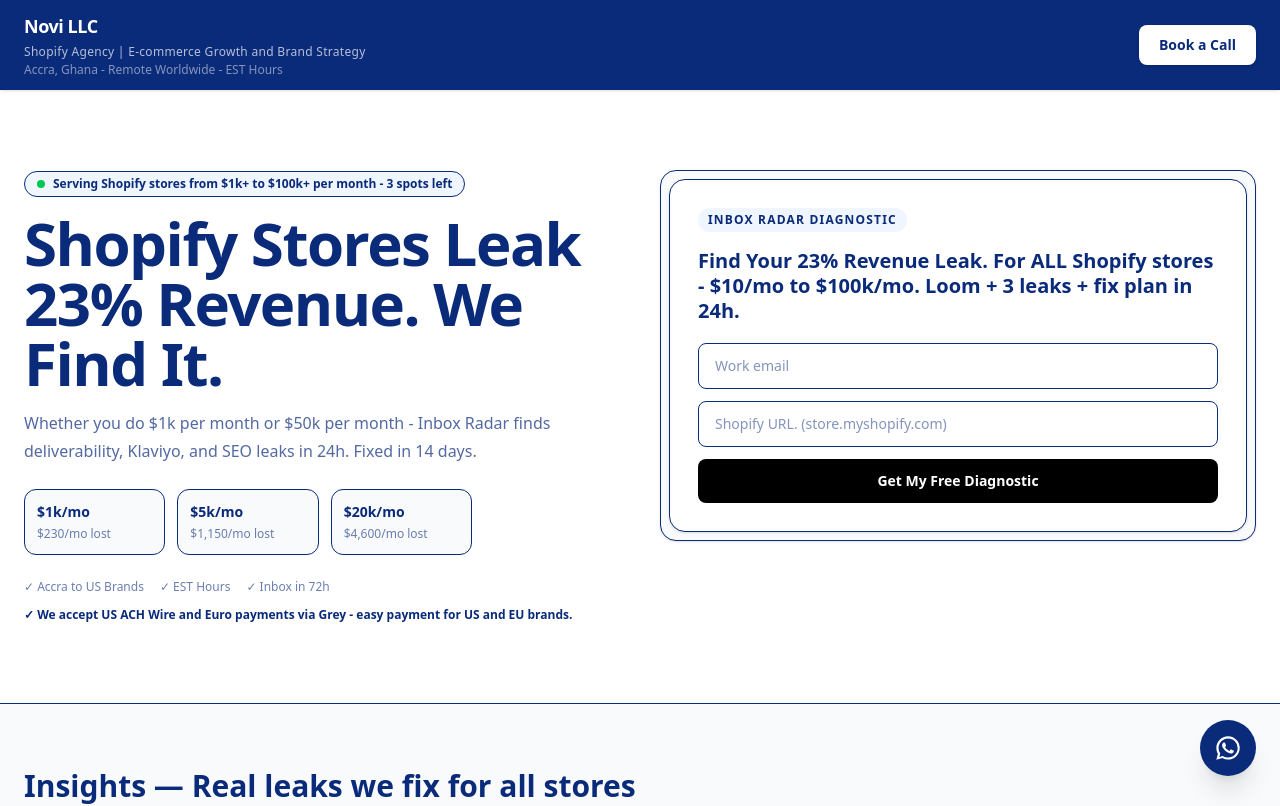
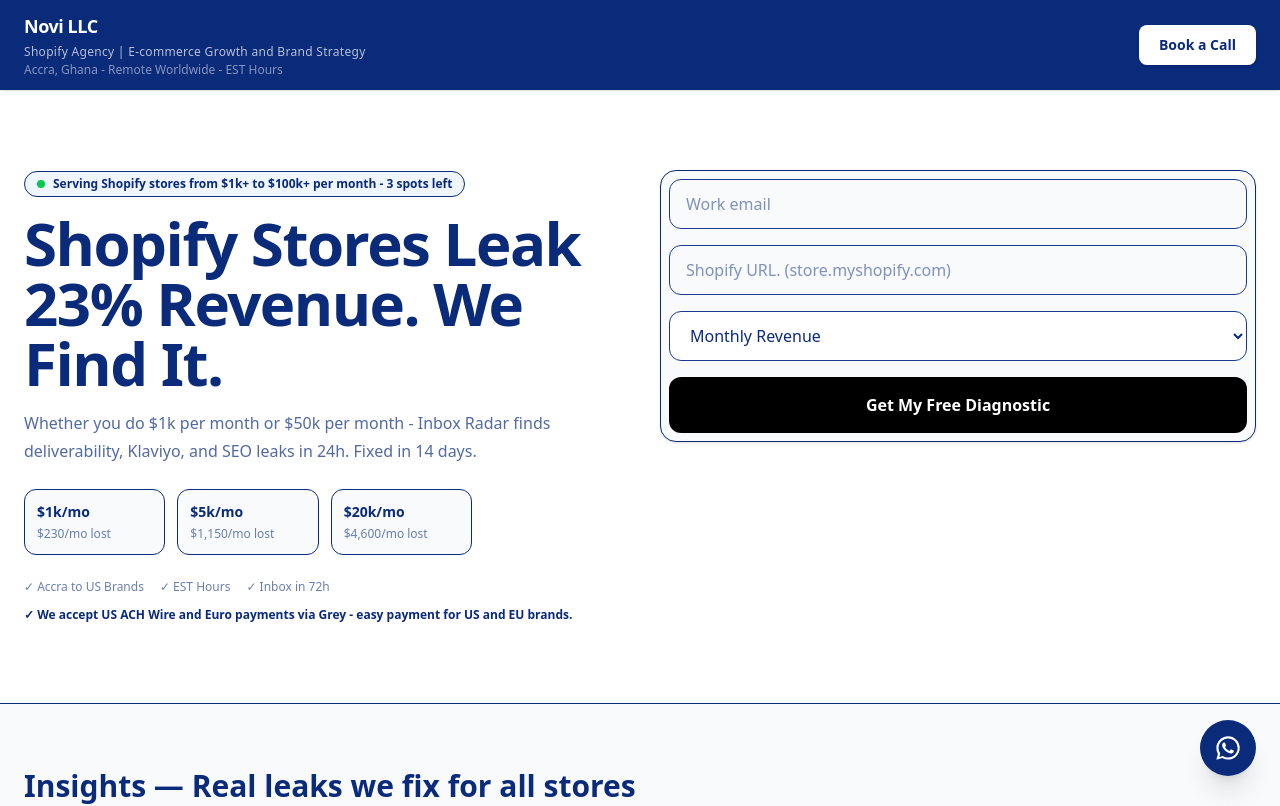
Before and after one commit to NOVI-I6699-cmd/portfolio-starter-kit, a Next.js app: page / in a window 1280 px wide. Shown: the top 806 px of the page. Built offline with nearby package versions, Linux system fonts and the light colour scheme.

Commit message:
Update AuditForm.tsx

```diff
--- a/app/components/AuditForm.tsx
+++ b/app/components/AuditForm.tsx
@@ -1,60 +1,69 @@
-"use client"
-import { useState } from 'react'
+'use client';
+import { useState } from 'react';
 
 export default function AuditForm() {
-  const [submitted, setSubmitted] = useState(false)
-  const [loading, setLoading] = useState(false)
+  const [email, setEmail] = useState('');
+  const [store, setStore] = useState('');
+  const [revenue, setRevenue] = useState('');
+  const [loading, setLoading] = useState(false);
+  const [done, setDone] = useState(false);
 
-  const handleSubmit = async (e: React.FormEvent<HTMLFormElement>) => {
-    e.preventDefault()
-    setLoading(true)
-    const form = e.currentTarget
-    const formData = new FormData(form)
-    const email = formData.get('email')
-    const store = formData.get('store') || (formData.get('store_url') as string) || 'unknown'
-
-    // Try common field names
-    const storeValue = (formData.get('shopify') as string) || (formData.get('store') as string) || (form.querySelector('input[placeholder*="Shopify"]') as HTMLInputElement)?.value || 'not provided'
-
+  const handleSubmit = async (e: React.FormEvent) => {
+    e.preventDefault();
+    setLoading(true);
     try {
       const res = await fetch('/api/subscribe', {
         method: 'POST',
         headers: { 'Content-Type': 'application/json' },
-        body: JSON.stringify({ email: email || storeValue, store: storeValue }),
-      })
-      const data = await res.json()
-      if (!res.ok) throw new Error(data.error)
-      setSubmitted(true)
-    } catch (err) {
-      alert('Failed: ' + (err as Error).message + ' - please WhatsApp us')
-    } finally {
-      setLoading(false)
+        body: JSON.stringify({ email, store, revenue }),
+      });
+      if (res.ok) setDone(true);
+      else alert('Failed - try again');
+    } catch {
+      alert('Failed - try again');
     }
-  }
+    setLoading(false);
+  };
 
-  if (submitted) {
-    return (
-      <div className="bg-white rounded-2xl border shadow-sm p-7">
-        <div className="w-12 h-12 rounded-full bg-green-50 flex items-center justify-center text-green-600 font-bold">✓</div>
-        <div className="mt-2 text-sm opacity-70">We serve all stores from $10k/mo to $100k/mo. Loom in 24h. Accra, Ghana - EST Hours.</div>
-        <div className="mt-2 text-sm font-bold">Diagnostic requested. ✓</div>
-      </div>
-    )
+  if (done) {
+    return <div className="p-6 text-center font-bold">✅ Sent! Check inbox in 24h - Loom + 3 leaks.</div>;
   }
 
   return (
-    <div className="bg-white rounded-2xl border shadow-sm p-8 md:p-7">
-      <div className="flex items-center justify-between">
-        <span className="text-xs uppercase tracking-widest font-semibold px-2.5 py-1 rounded-full bg-blue-50">INBOX RADAR DIAGNOSTIC</span>
-      </div>
-      <div className="mt-4 text-xl font-bold leading-tight">Find Your 23% Revenue Leak. For ALL Shopify stores - $10/mo to $100k/mo. Loom + 3 leaks + fix plan in 24h.</div>
-      <form onSubmit={handleSubmit} className="mt-5 space-y-3">
-        <input required name="email" type="email" placeholder="Work email" className="w-full border rounded-lg px-4 py-3 text-sm" />
-        <input required name="store" type="text" placeholder="Shopify URL. (store.myshopify.com)" className="w-full border rounded-lg px-4 py-3 text-sm" />
-        <button disabled={loading} type="submit" className="w-full bg-black text-white rounded-lg py-3 text-sm font-semibold">
-          {loading ? 'Sending...' : 'Get My Free Diagnostic'}
-        </button>
-      </form>
-    </div>
-  )
+    <form onSubmit={handleSubmit} className="flex flex-col gap-4">
+      <input
+        type="email"
+        required
+        placeholder="Work email"
+        value={email}
+        onChange={(e) => setEmail(e.target.value)}
+        className="border border-blue-900 rounded-xl px-4 py-3"
+      />
+      <input
+        type="text"
+        placeholder="Shopify URL. (store.myshopify.com)"
+        value={store}
+        onChange={(e) => setStore(e.target.value)}
+        className="border border-blue-900 rounded-xl px-4 py-3"
+      />
+      <select
+        required
+        value={revenue}
+        onChange={(e) => setRevenue(e.target.value)}
+        className="border border-blue-900 rounded-xl px-4 py-3 bg-white"
+      >
+        <option value="">Monthly Revenue</option>
+        <option value="$10-$1k/mo">$10/mo - $1k/mo ($230/mo lost)</option>
+        <option value="$1k-$10k/mo">$1k - $10k/mo ($1,150/mo lost)</option>
+        <option value="$10k-$100k/mo">$10k - $100k/mo ($4,600/mo lost)</option>
+      </select>
+      <button
+        type="submit"
+        disabled={loading}
+        className="bg-black text-white rounded-xl py-4 font-semibold"
+      >
+        {loading ? 'Sending...' : 'Get My Free Diagnostic'}
+      </button>
+    </form>
+  );
 }
```
